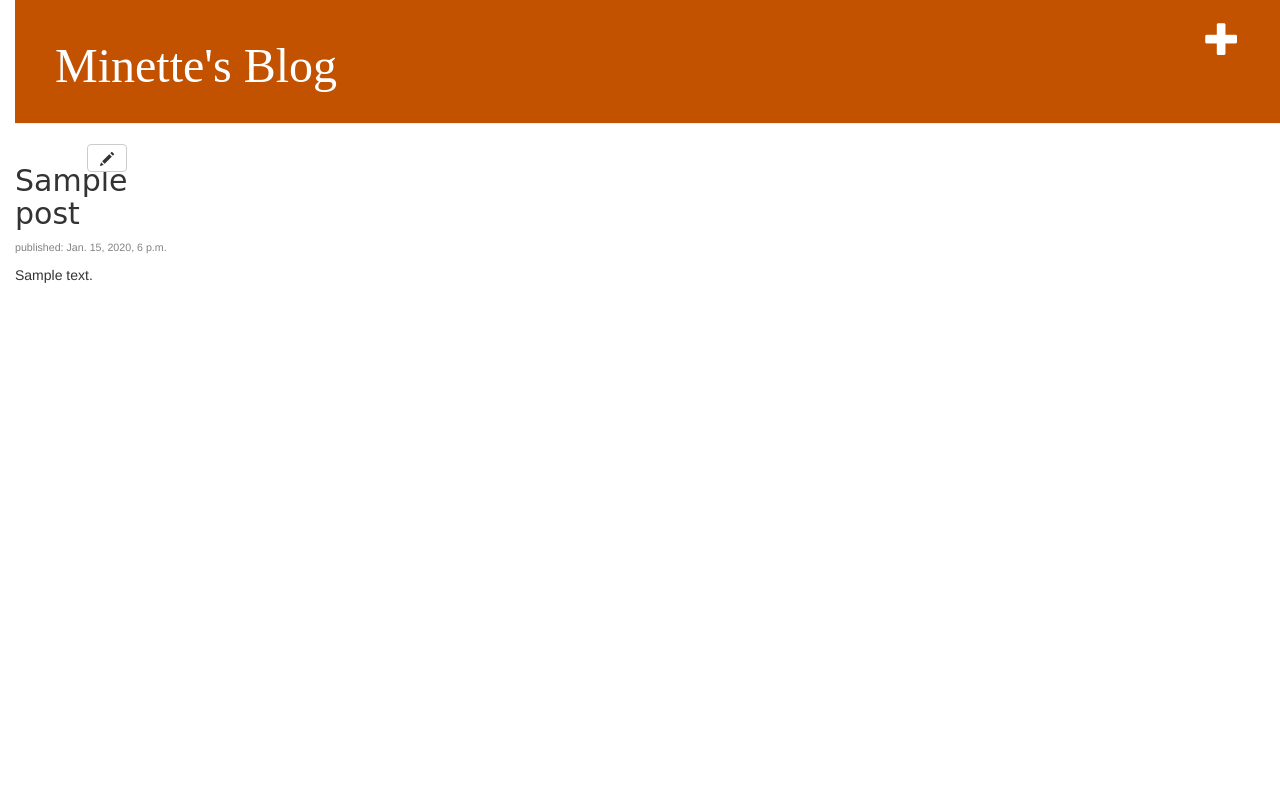
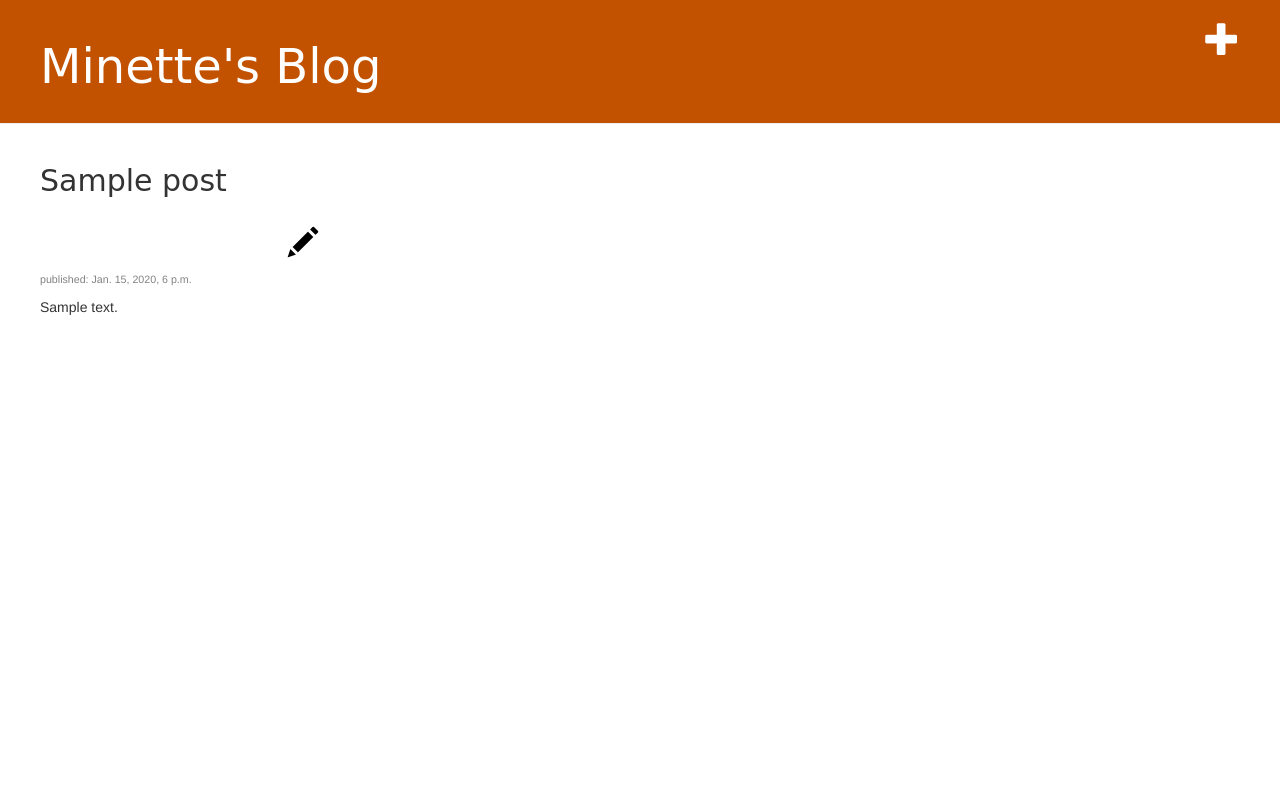
Before and after one commit to Madarga/my-first-blog, a Django app: page /post/1/ in a window 1280 px wide. Run offline with Django 3.2, Linux system fonts and the light colour scheme; tables that the repository leaves empty hold one stand-in row (values such as "Sample post"); some libraries are stand-ins or nearby versions.

```diff
--- a/blog/static/css/blog.css
+++ b/blog/static/css/style.css
@@ -1,15 +1,9 @@
-@font-face{
-    src: url(fonts/Lobster-Regula.tff);
-    font-family: 'Lobster', cursive;
+h1 a, h2 a{
+    color: #c25100;
 }
 
-h1 a, h2 a{
-    color: #c25100;
-    font-family: 'Lobster';
-}
-
-body{
-    padding-left: 15px;
+.col-md-8{
+    margin-left: 40px;
 }
 
 .page-header {
@@ -25,7 +19,7 @@ body{
 }
 
 .content {
-    margin-left: 40px;
+    margin-left: 20px;
 }
 
 h1, h2, h3, h4 {
@@ -60,3 +54,18 @@ h1, h2, h3, h4 {
 .post h2 a, .post h2 a:visited {
     color: #000000;
 }
+
+#pencil-btn{
+    color: black;
+    float: right;
+    font-size: 30px;
+}
+
+#edit-btn{
+    padding-top: 18px;
+    height: 65px;
+}
+
+.col-lg-3{
+    padding-left: 250px;
+}
--- a/blog/templates/blog/base.html
+++ b/blog/templates/blog/base.html
@@ -4,7 +4,7 @@
         <title>Minette's Blog</title>
         <link rel="stylesheet" href="{% static 'node_modules/bootstrap/dist/css/bootstrap.css' %}">
         <link rel="stylesheet" href="{% static 'node_modules/glyphicons/glyphicons.js' %}">
-        <link rel="stylesheet" href="{% static 'css/blog.css' %}">
+        <link rel="stylesheet" href="{% static 'css/style.css' %}">
     </head>
     <body>
         <div class="page-header">
--- a/blog/templates/blog/post_detail.html
+++ b/blog/templates/blog/post_detail.html
@@ -1,13 +1,13 @@
 {% extends 'blog/base.html' %}
 
 {% block content %}
-    <div class="post w-100">
+    <div class="post">
         <div class="row">
-            <div class="col-sm-1">
+            <div class="col-lg-9 pr-0">
                 <h2>{{ post.title }}</a></h2>
             </div>
-            <div class="col-sm-1">
-                <a class="btn btn-default" href="{% url 'post_edit' pk=post.pk %}"><span class="glyphicon glyphicon-pencil"></span></a>
+            <div class="col-lg-3">
+                <a class="btn" id="edit-btn" href="{% url 'post_edit' pk=post.pk %}"><span class="glyphicon glyphicon-pencil" id="pencil-btn"></span></a>
             </div>
         </div>
         {% if post.published_date %}
--- a/blog/views.py
+++ b/blog/views.py
@@ -8,23 +8,20 @@ from .models import Post
 
 class PostList(TemplateView):
     template_name = 'blog/post_list.html'
+
     def get(self, request, *args, **kwargs):
         posts = Post.objects.filter(published_date__lte=timezone.now()).order_by('published_date')
         return render(request, self.template_name, {'posts':posts})
 
 class PostDetail(TemplateView):
     template_name = 'blog/post_detail.html'
+
     def get(self, request, *args, **kwargs):
         post = get_object_or_404(Post, pk=kwargs.get("pk"))
         return render(request, self.template_name, {'post':post})
 
 class PostEdit(TemplateView):
     template_name = 'blog/post_edit.html'
-
-    def get(self, request, *args, **kwargs):
-        post = get_object_or_404(Post, pk=kwargs.get("pk"))
-        form = PostForm(instance=post)
-        return render(request, self.template_name, {'form':form})
 
     def post(self, request, *args, **kwargs):
         post = get_object_or_404(Post, pk=kwargs.get("pk"))
@@ -36,9 +33,16 @@ class PostEdit(TemplateView):
             post.save()
             return redirect('post_detail', pk=post.pk)
 
+    def get(self, request, *args, **kwargs):
+        post = get_object_or_404(Post, pk=kwargs.get("pk"))
+        form = PostForm(instance=post)
+        return render(request, self.template_name, {'form':form})
+
+
 
 class PostNew(TemplateView):
     template_name = 'blog/post_edit.html'
+
     def post(self, request, *args, **kwargs):
         form = PostForm(request.POST)
         if form.is_valid():
```
